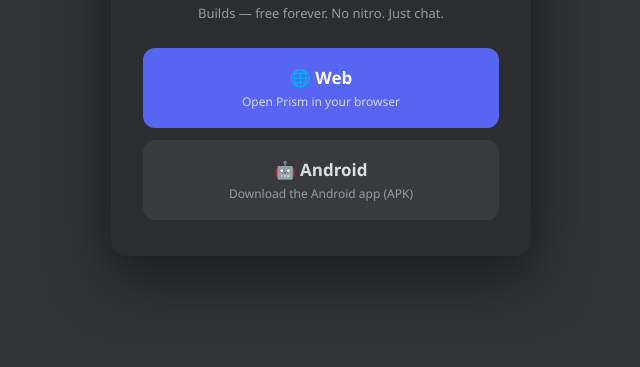
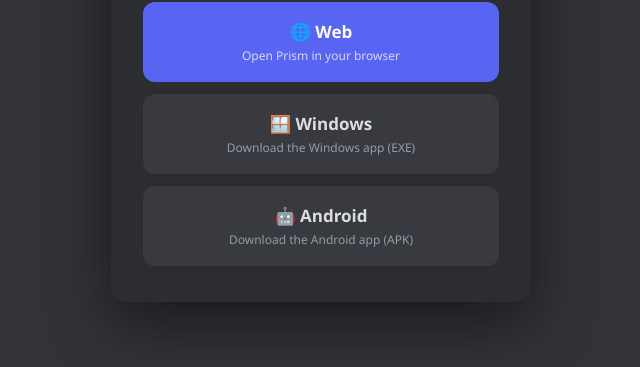
Before and after one commit to Ajgplayz-studio/prism, a plain HTML site: page app/index.html in a window 1280 px wide. Shown: the part 353-720 px from the top of the page, without its empty margins (319-959 px from the left). Drawn offline with Linux system fonts and the light colour scheme.

Commit message:
Add Windows build button linking to the Prism 1.0.0 exe release

```diff
--- a/app/index.html
+++ b/app/index.html
@@ -35,6 +35,7 @@
     <p class="tag">Builds — free forever. No nitro. Just chat.</p>
     <div class="builds">
       <a class="build primary" href="https://prism.foxcorpgames.workers.dev/web/">🌐 Web<small>Open Prism in your browser</small></a>
+      <a class="build" href="https://github.com/Ajgplayz-studio/prism/releases/download/Prism/Prism_1.0.0_x64-setup.exe">🪟 Windows<small>Download the Windows app (EXE)</small></a>
       <a class="build" href="https://median.co/share/rdayqnl#apk">🤖 Android<small>Download the Android app (APK)</small></a>
     </div>
   </div>
```
